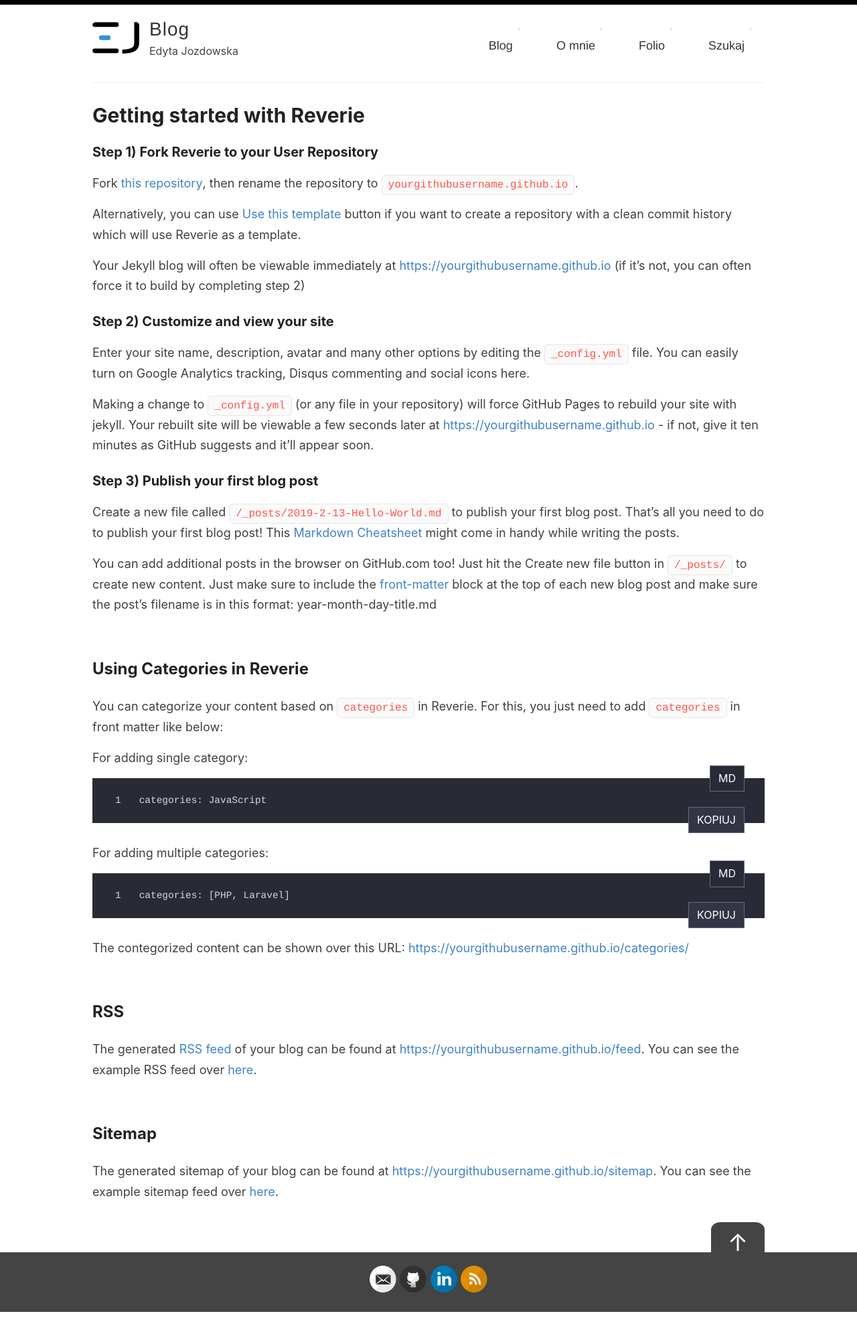
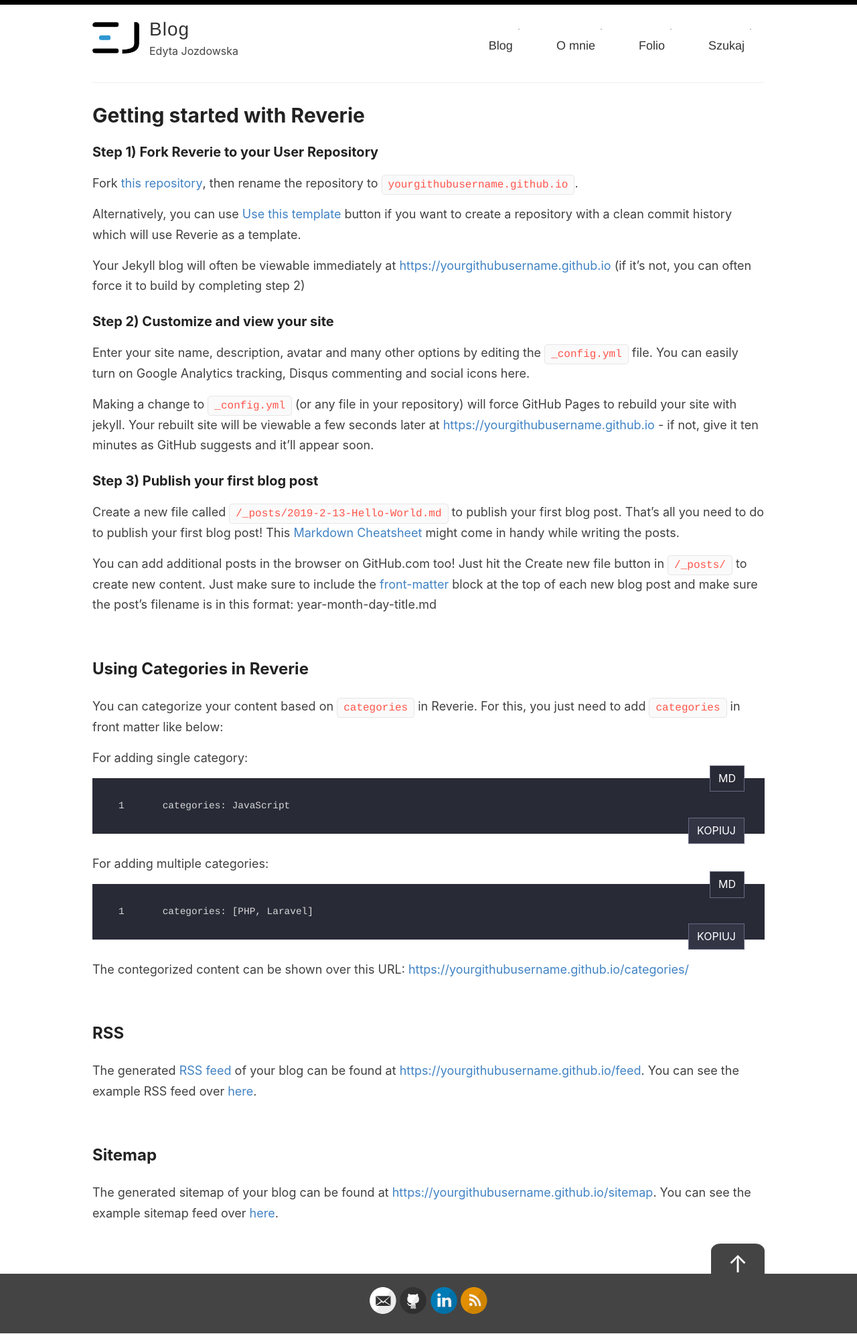
Before and after one commit to xyz-09/blog, a Jekyll site: the page built from _pages/getting-started.md, in a window 1280 px wide. Shown: the whole page at 67% size. Built offline with Jekyll 4.4.1, drawn with Linux system fonts in a browser that asks for light colours; before the commit the page ends 1960 px from its top, so only the background shows below that.

Commit message:
Update style.css

```diff
--- a/assets/style.css
+++ b/assets/style.css
@@ -2094,7 +2094,16 @@
 .highlight .il {
   color: #bd93f9;
 }
-
+pre{
+    background: #282a36;
+    padding: 15px;
+    overflow: hidden;
+    white-space: pre-wrap;
+    word-break: break-all;
+}
+pre.highlight {
+    padding: 0;
+}
 /* Literal.Number.Integer.Long */
 .svg-icon {
   width: 40px;
```
